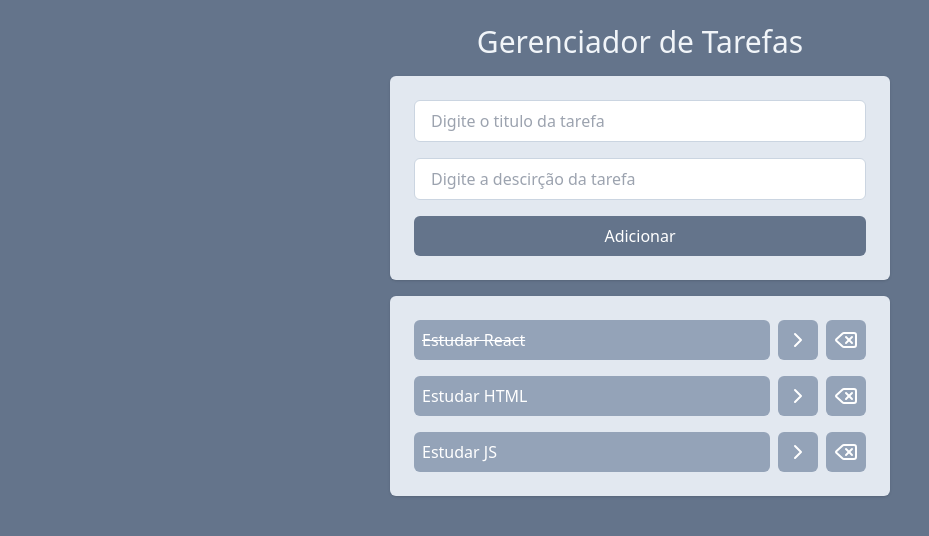
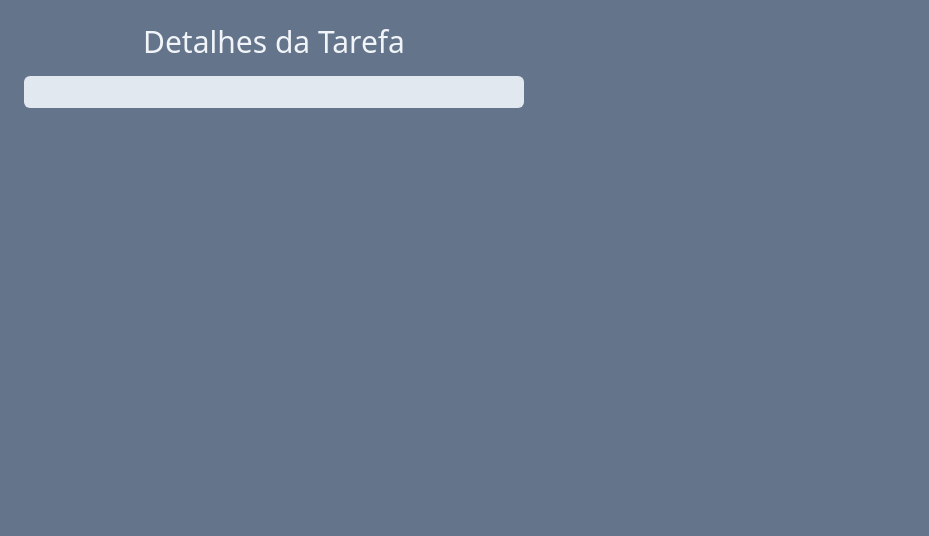
Before and after one commit to JPTirso/Gerenciador_de_Tarefas, a React (Vite) app: page /task in a window 1280 px wide. Shown: the top 536 px of the page, without its empty margins (0-929 px from the left). Built offline with nearby package versions, Linux system fonts and the light colour scheme.

Commit message:
Criando uma nova pagina e estilizando ela

```diff
--- a/package.json
+++ b/package.json
@@ -12,7 +12,8 @@
   "dependencies": {
     "lucide-react": "^1.7.0",
     "react": "^18.3.1",
-    "react-dom": "^18.3.1"
+    "react-dom": "^18.3.1",
+    "react-router-dom": "^6.26.1"
   },
   "devDependencies": {
     "@eslint/js": "^9.9.0",
--- a/src/App.jsx
+++ b/src/App.jsx
@@ -43,7 +43,7 @@
   }
 
   function addTask(title,description) {
-    if(title !== "" && description !== ""){
+    if(title.trim() !== "" && description.trim() !== ""){
       contador.current++;
       const newtask = {
         id: contador.current,
@@ -52,6 +52,9 @@
         isCompleted: false,
       };
       setTasksV([...tasksV, newtask])
+    }
+    else{
+      return alert("Preencha todos os campos antes de adicionar")
     }
   }
 
--- a/src/components/Tasks.jsx
+++ b/src/components/Tasks.jsx
@@ -1,7 +1,16 @@
+import { useNavigate } from "react-router-dom";
 import { ChevronRightIcon, DeleteIcon } from "lucide-react";
 
 function Tasks({tasksP, onTaskClickP, onDeletClickP}) {
+  const navigate = useNavigate()
+  function onSeeDetailsClick(task){
+    const query = new URLSearchParams()
+    query.set ("title", task.title)
+    query.set ("description", task.description)
+    navigate(`/task?${query.toString()}`)
+  }
   return (
+
     <ul className="space-y-4 p-6 bg-slate-200 rounded-md shadow">
       {tasksP.map((task) => (
         <li key={task.id} className="flex gap-2">
@@ -11,7 +20,9 @@
           >
             {task.title}
           </button>
-          <button className="bg-slate-400 p-2 rounded-md text-white">
+          <button
+          onClick={() => onSeeDetailsClick(task)}
+           className="bg-slate-400 p-2 rounded-md text-white">
             <ChevronRightIcon />
           </button>
           <button
--- a/src/main.jsx
+++ b/src/main.jsx
@@ -2,9 +2,24 @@
 import { createRoot } from 'react-dom/client'
 import App from './App.jsx'
 import './index.css'
+import { createBrowserRouter, RouterProvider } from 'react-router-dom'
+import TaskPage from '../src/pages/TaskPage.jsx';
+
+const router = createBrowserRouter([
+{
+
+  path: "/",
+  element: <App />,
+},
+{
+  path: "/task",
+  element: <TaskPage />,
+},
+
+]);
 
 createRoot(document.getElementById('root')).render(
   <StrictMode>
-    <App />
+    <RouterProvider router={router} />
   </StrictMode>,
 )
--- /dev/null
+++ b/src/pages/TaskPage.jsx
@@ -0,0 +1,21 @@
+import { useSearchParams } from "react-router-dom";
+
+function TaskPage(){
+        const [SearchParams] = useSearchParams();
+        const title = SearchParams.get("title")
+        const description= SearchParams.get("description")
+    return <div className="h-screen w-screen bg-slate-500 p-6">
+        <div className="w-[500px] space-y-4">
+                <h1 className="text-3xl text-slate-100 font-bond text-center">
+                  Detalhes da Tarefa
+                </h1>
+                <div className="bg-slate-200 p-4 rounded-md">
+                    <h2 className="text-xl font-bold text-slate-600">{title}</h2>
+                    <p className=" text-slate-600">{description}</p>
+                </div>
+              </div>
+         </div>
+
+}
+
+export default TaskPage;
```
Also changed, not shown: 1 other file (tests, documents, lock files or other folders).
